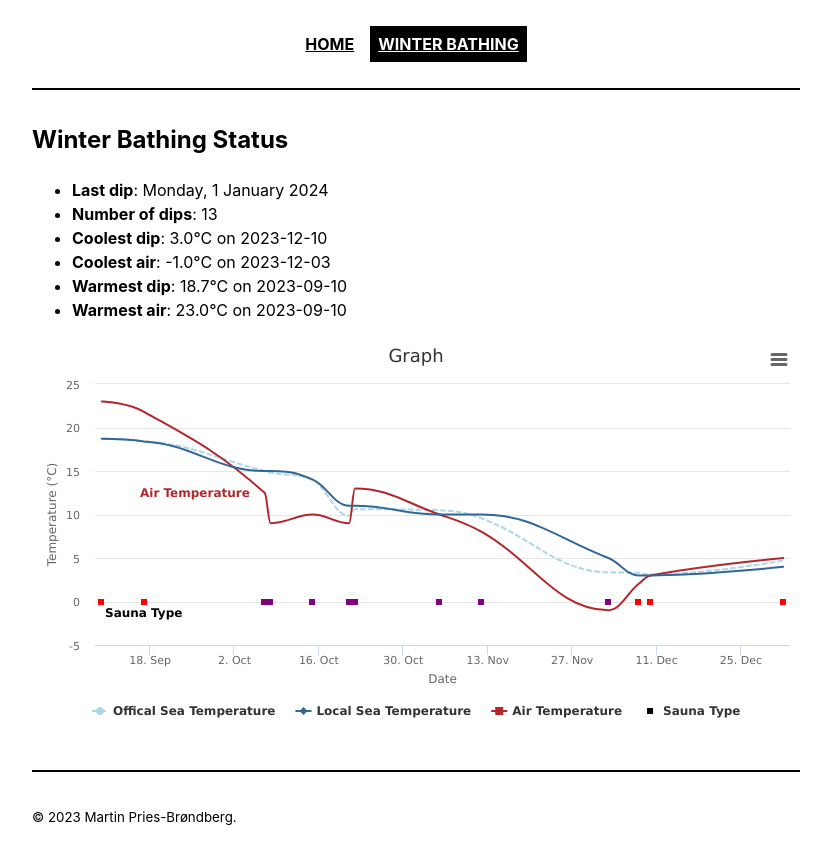
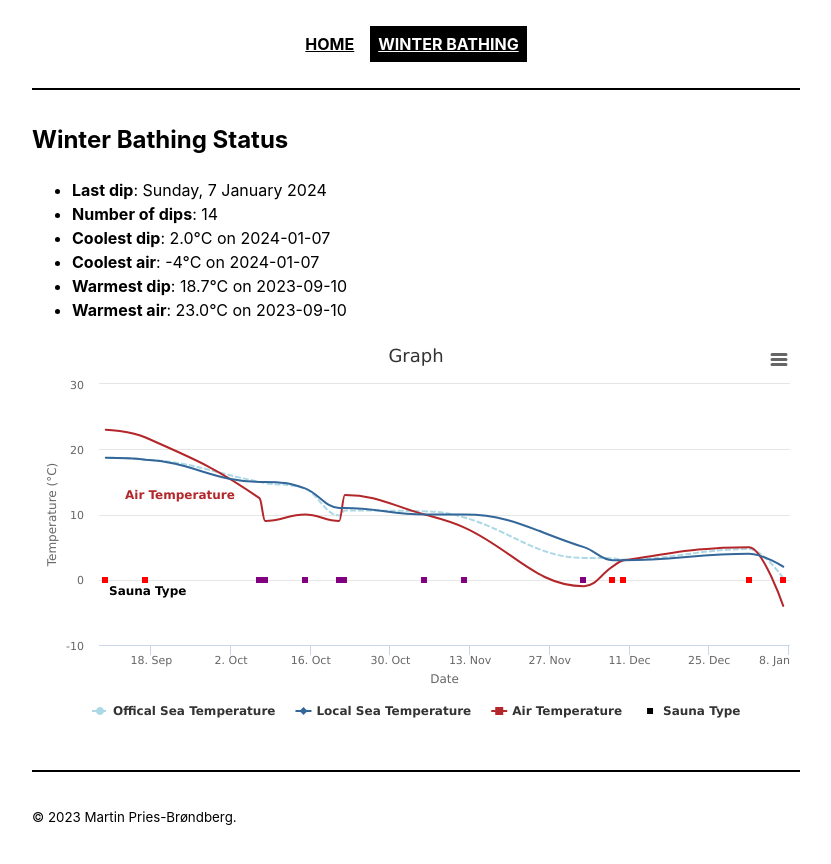
Before and after one commit to martinpries/martinpries.github.io, a Jekyll site: the page built from _pages/winterbathing.md, in a window 1280 px wide. Shown: the top 864 px of the page, without its empty margins (224-1055 px from the left). Built offline with Jekyll 4.4.1, drawn with Linux system fonts in a browser that asks for light colours.

Commit message:
Update winter_bathing.yaml

```diff
--- a/_data/winter_bathing.yaml
+++ b/_data/winter_bathing.yaml
@@ -1,3 +1,9 @@
+- date: 2024-01-07
+  location: BV
+  local_sea_temperature: 2.0
+  official_sea_temperature: 0.25
+  air_temperature: -4
+  sauna_type: traditional
 - date: 2024-01-01
   location: BV
   local_sea_temperature: 4.0
```
